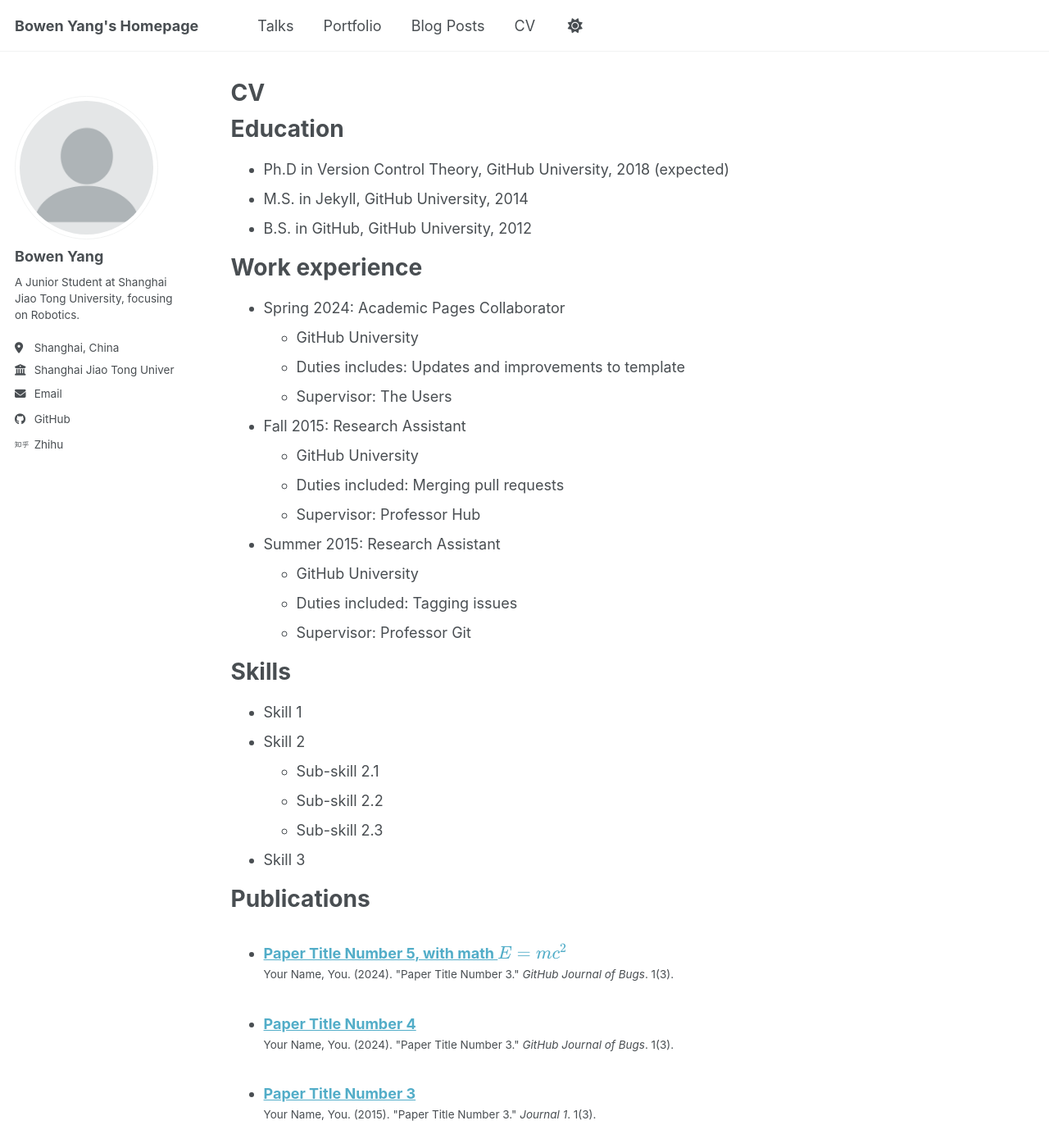
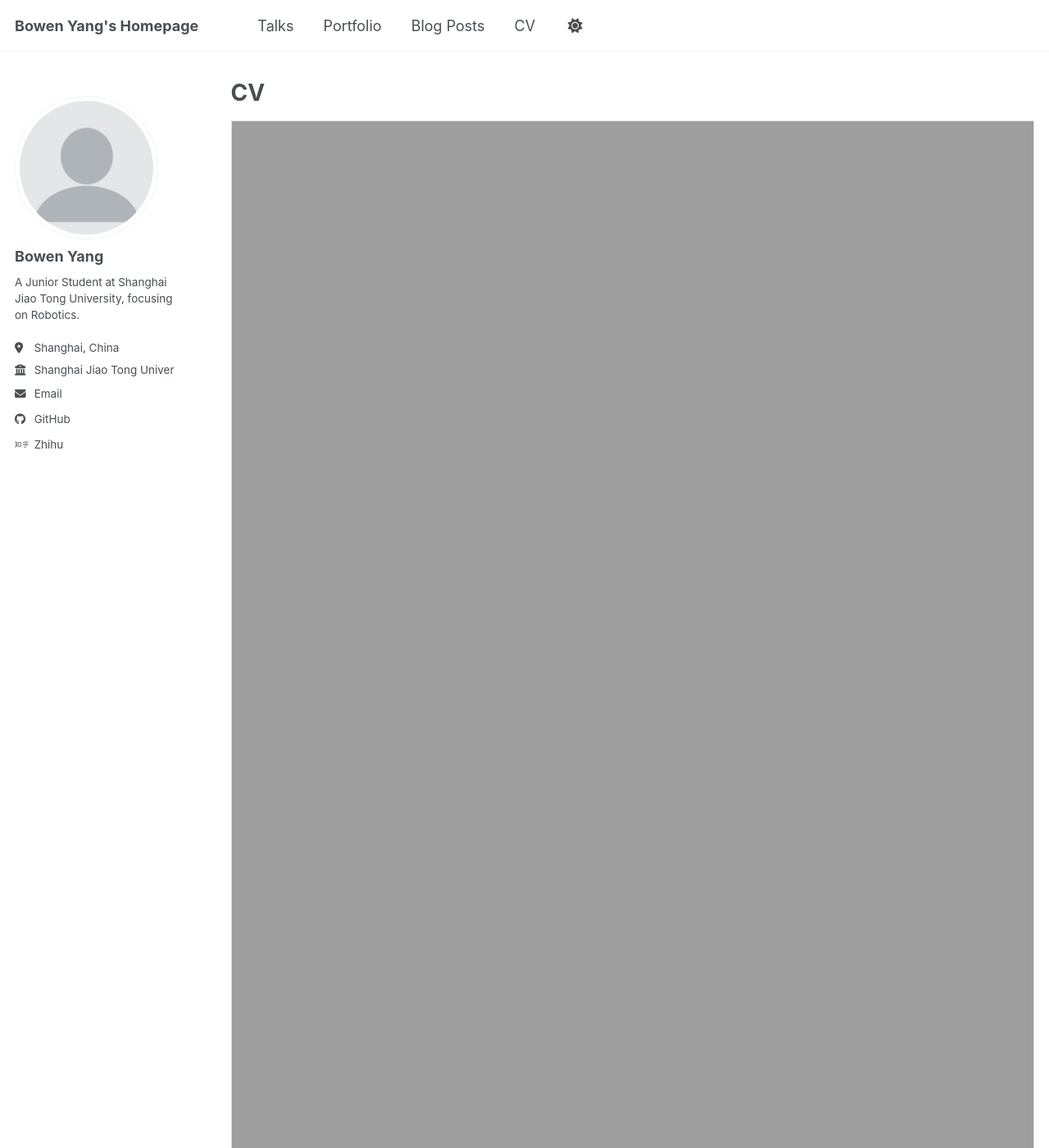
Before and after one commit to ybwowen/ybwowen.github.io, a Jekyll site: the page built from _pages/cv.md, in a window 1280 px wide and 1400 px high. Shown: the whole window at 82% size. Built offline with Jekyll 4.4.1, drawn with Linux system fonts in a browser that asks for light colours; a script bundle is joined from its source files by our own code; library files that are not in the unit come from our copies; some of the changed text lies outside the part shown.

Commit message:
feat: update cv.pdf

```diff
--- a/_pages/cv.md
+++ b/_pages/cv.md
@@ -9,56 +9,57 @@ redirect_from:
 
 {% include base_path %}
 
-Education
-======
-* Ph.D in Version Control Theory, GitHub University, 2018 (expected)
-* M.S. in Jekyll, GitHub University, 2014
-* B.S. in GitHub, GitHub University, 2012
+<style>
+.pdf-container {
+  position: relative;
+  width: 100%;
+  height: 0;
+  padding-bottom: 141.4%; /* A4 ratio (1:1.414) */
+  margin: 20px 0;
+}
 
-Work experience
-======
-* Spring 2024: Academic Pages Collaborator
-  * GitHub University
-  * Duties includes: Updates and improvements to template
-  * Supervisor: The Users
+.pdf-container iframe {
+  position: absolute;
+  top: 0;
+  left: 0;
+  width: 100%;
+  height: 100%;
+  border: 1px solid #ddd;
+}
 
-* Fall 2015: Research Assistant
-  * GitHub University
-  * Duties included: Merging pull requests
-  * Supervisor: Professor Hub
+.pdf-download {
+  text-align: center;
+  margin: 20px 0;
+}
 
-* Summer 2015: Research Assistant
-  * GitHub University
-  * Duties included: Tagging issues
-  * Supervisor: Professor Git
+.pdf-download a {
+  display: inline-block;
+  padding: 10px 20px;
+  background-color: #52adc8;
+  color: white;
+  text-decoration: none;
+  border-radius: 5px;
+  transition: background-color 0.3s;
+}
 
-Skills
-======
-* Skill 1
-* Skill 2
-  * Sub-skill 2.1
-  * Sub-skill 2.2
-  * Sub-skill 2.3
-* Skill 3
+.pdf-download a:hover {
+  background-color: #3d8aa3;
+}
 
-Publications
-======
-  <ul>{% for post in site.publications reversed %}
-    {% include archive-single-cv.html %}
-  {% endfor %}</ul>
+@media (max-width: 768px) {
+  .pdf-container {
+    padding-bottom: 200%; /* Taller ratio for mobile */
+  }
+}
+</style>
 
-Talks
-======
-  <ul>{% for post in site.talks reversed %}
-    {% include archive-single-talk-cv.html  %}
-  {% endfor %}</ul>
+<div class="pdf-container">
+  <iframe src="{{ base_path }}/files/cv.pdf" type="application/pdf">
+    <p>Your browser does not support PDFs. Please <a href="{{ base_path }}/files/cv.pdf">download the PDF</a> to view it.</p>
+  </iframe>
+</div>
 
-Teaching
-======
-  <ul>{% for post in site.teaching reversed %}
-    {% include archive-single-cv.html %}
-  {% endfor %}</ul>
-
-Service and leadership
-======
-* Currently signed in to 43 different slack teams
+<div class="pdf-download">
+  <a href="{{ base_path }}/files/cv.pdf" download>📥 Download CV (PDF)</a>
+  <a href="{{ base_path }}/files/cv.pdf" target="_blank">🔗 Open in New Tab</a>
+</div>
```
Also changed, not shown: 2 other files.
